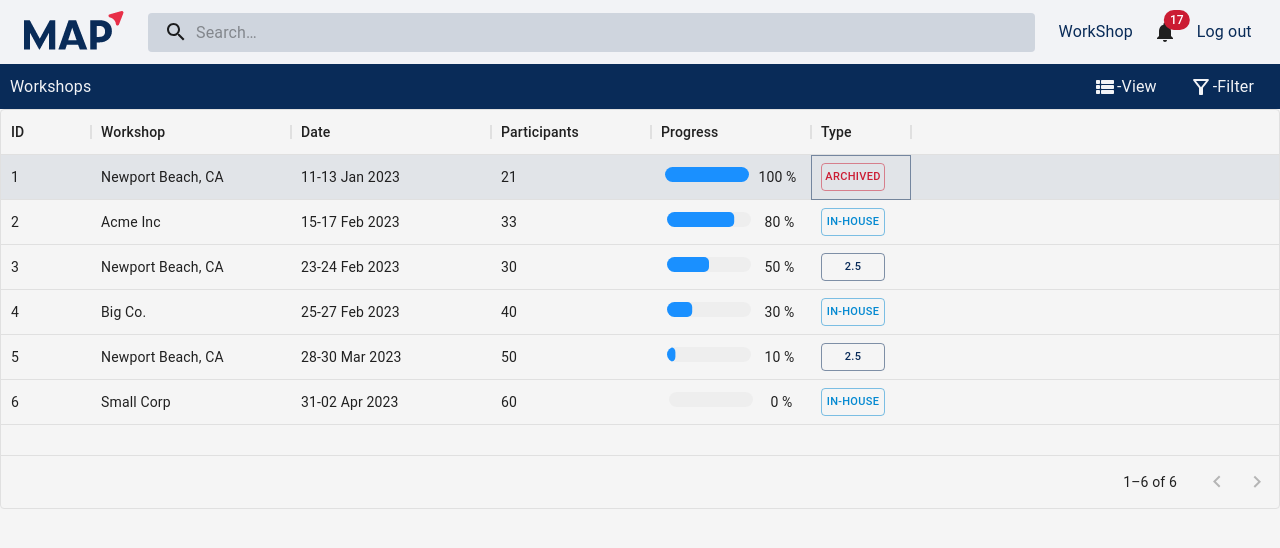
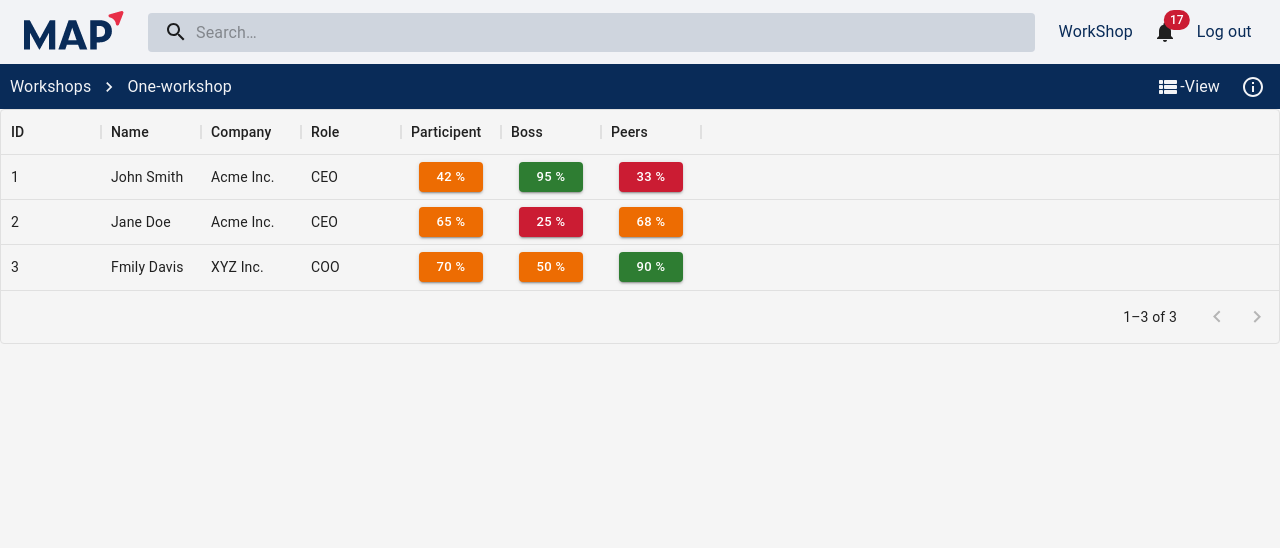
Before and after one commit to Back2Dev/ekit-storybook, a React (Vite) app: page / in a window 1280 px wide. Both pictures are taken after a click on the element "ARCHIVED". Shown: the top 548 px of the page. Built offline with nearby package versions, Linux system fonts and the light colour scheme.

Commit message:
set the navigation

```diff
--- a/src/pages/d-p-list/d-p-list-view.jsx
+++ b/src/pages/d-p-list/d-p-list-view.jsx
@@ -20,7 +20,7 @@ const f_date = (date) => {
 
 const DPLView = () =>{
 
-  const { infoButton } = React.useContext(DesktopContext);
+  const { infoButton, setPageNavData, setPageNow } = React.useContext(DesktopContext);
   const [peerOpen, setPeerOpen] = React.useState(true);
   const [bossOpen, setBossOpen] = React.useState(true);
 
@@ -117,6 +117,11 @@ const DPLView = () =>{
               headerHeight={45}
               rowHeight={45}
               hideFooterSelectedRowCount={true}
+              onRowClick={(params) => {
+                console.log(params.id)
+                setPageNavData({ title: ['Workshops', 'One-workshop', 'John Smith', 'Q10A - xxxx'], data: participantData});
+                setPageNow('form');
+              }}
             />
             <Box onClick={() => setPeerOpen(!peerOpen)} sx={{width: 'auto', height: '35px', bgcolor:"primary.main", color: 'secondary.main', fontSize:'1.2rem', display: 'flex', alignItems: 'center', paddingLeft: '20px', borderRadius: '15px 15px 0 0', borderBottom:'1px solid white'}}>
               Peers
@@ -132,7 +137,11 @@ const DPLView = () =>{
                 headerHeight={45}
                 rowHeight={45}
                 hideFooterSelectedRowCount={true}
-
+                onRowClick={(params) => {
+                  console.log(params.id)
+                  setPageNavData({ title: ['Workshops', 'One-workshop', 'John Smith', 'Q10A - xxxx'], data: participantData});
+                  setPageNow('form');
+                }}
               />
             </Box>
             <Box onClick={() => setBossOpen(!bossOpen)} sx={{width: 'auto', height: '35px', bgcolor:"primary.main", color: 'secondary.main', fontSize:'1.2rem', display: 'flex', alignItems: 'center', paddingLeft: '20px', borderRadius: '15px 15px 0 0', borderBottom:'1px solid white'}}>
@@ -149,6 +158,11 @@ const DPLView = () =>{
                 headerHeight={45}
                 rowHeight={45}
                 hideFooterSelectedRowCount={true}
+                onRowClick={(params) => {
+                  console.log(params.id)
+                  setPageNavData({ title: ['Workshops', 'One-workshop', 'John Smith', 'Q10A - xxxx'], data: participantData});
+                  setPageNow('form');
+                }}
               />
             </Box>
         </Grid>
--- a/src/pages/d-sub-navbar/d-sub-navbar.jsx
+++ b/src/pages/d-sub-navbar/d-sub-navbar.jsx
@@ -53,7 +53,7 @@ const DSNavbar = (props) => {
       setPageNow('workshops');
     } else if (index === 1){
       setPageNavData({title: ['Workshops', 'One-Workshop'], data: wsData})
-      setPageNow('workshopPagep');
+      setPageNow('workshopPage');
     } else if (index === 2){
       setPageNavData({title: ['Workshops', 'One-Workshop', 'Participant'], data: participantData})
       setPageNow('participant');
@@ -75,39 +75,6 @@ const DSNavbar = (props) => {
               </Link>
             )
           })}
-
-          {/* <Link
-            underline="hover"
-            sx={{ display: 'flex', alignItems: 'center' }}
-            color="secondary"
-            // href="/material-ui/getting-started/installation/"
-          >
-            Workshops
-          </Link>
-          <Link
-            underline="hover"
-            sx={{ display: 'flex', alignItems: 'center' }}
-            color="secondary"
-            // href="/material-ui/getting-started/installation/"
-          >
-            One-Workshop
-          </Link>
-          <Link
-            underline="hover"
-            sx={{ display: 'flex', alignItems: 'center' }}
-            color="secondary"
-            // href="/material-ui/getting-started/installation/"
-          >
-            {participantData[0].name}
-          </Link>
-          <Link
-            underline="hover"
-            sx={{ display: 'flex', alignItems: 'center' }}
-            color="secondary"
-            // href="/material-ui/getting-started/installation/"
-          >
-            {participantData[0].forms[0].f_name}
-          </Link> */}
         </Breadcrumbs>
       </div>
 
--- a/src/pages/d-ws-list/d-ws-list-view.jsx
+++ b/src/pages/d-ws-list/d-ws-list-view.jsx
@@ -2,6 +2,9 @@ import * as React from 'react';
 import { Box, LinearProgress, Button, styled, linearProgressClasses } from '@mui/material';
 import { DataGrid } from '@mui/x-data-grid';
 import { listData } from '../../moca_data';
+import { wsData } from '../../moca_data';
+
+import DesktopContext from '../d-provider/d-provider';
 
 const BorderLinearProgress = styled(LinearProgress)(({ theme }) => ({
   [`&.${linearProgressClasses.colorPrimary}`]: {
@@ -67,6 +70,9 @@ const columns = [
 ];
 
 const DWLView = () => {
+
+  const { setPageNavData, setPageNow } = React.useContext(DesktopContext)
+
   return (
     <Box sx={{ height: 400, width: '100%' }}>
       <DataGrid
@@ -79,7 +85,9 @@ const DWLView = () => {
         rowHeight={45}
         hideFooterSelectedRowCount={true}
         onRowClick={(params) => {
-          console.log(params.id);
+          console.log(params.id)
+          setPageNavData({ title: ['Workshops', 'One-workshop'], data: wsData});
+          setPageNow('workshopPage');
         }}
       />
     </Box>
--- a/src/pages/d-ws-page/d-ws-page-view.jsx
+++ b/src/pages/d-ws-page/d-ws-page-view.jsx
@@ -5,7 +5,7 @@ import { Box, Grid, Button } from '@mui/material'
 import DWPInfo from './d-ws-page-info';
 import DesktopContext from '../d-provider/d-provider';
 
-import { wsData } from '../../moca_data';
+import { wsData, participantData } from '../../moca_data';
 
 const pButton = (value) => {
   const n = parseFloat(value.formattedValue)
@@ -32,7 +32,7 @@ const pButton = (value) => {
 
 const DWPView = () => {
 
-  const { infoButton } = React.useContext(DesktopContext);
+  const { infoButton, setPageNavData, setPageNow } = React.useContext(DesktopContext);
 
   // columns setting
   const columns = [
@@ -71,7 +71,11 @@ const DWPView = () => {
               headerHeight={45}
               rowHeight={45}
               hideFooterSelectedRowCount={true}
-
+              onRowClick={(params) => {
+                console.log(params.id)
+                setPageNavData({ title: ['Workshops', 'One-workshop', 'John Smith'], data: participantData});
+                setPageNow('participant');
+              }}
             />
           </Grid>
           <Grid item xs={3.5} hidden={!infoButton}>
```
